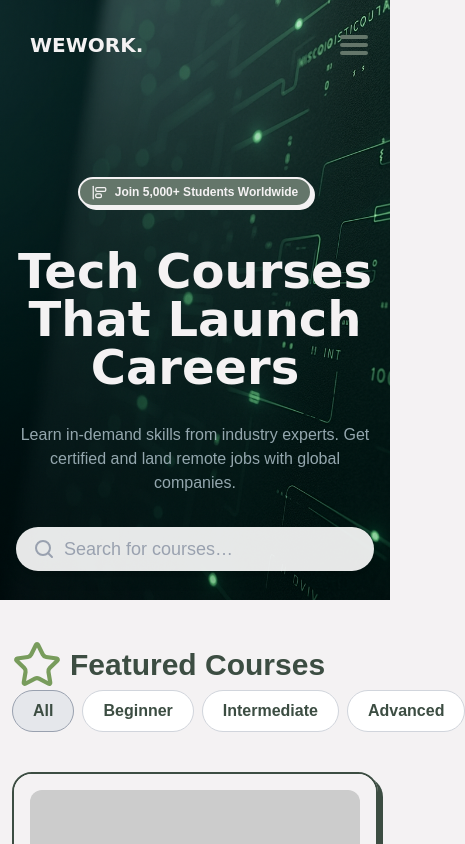
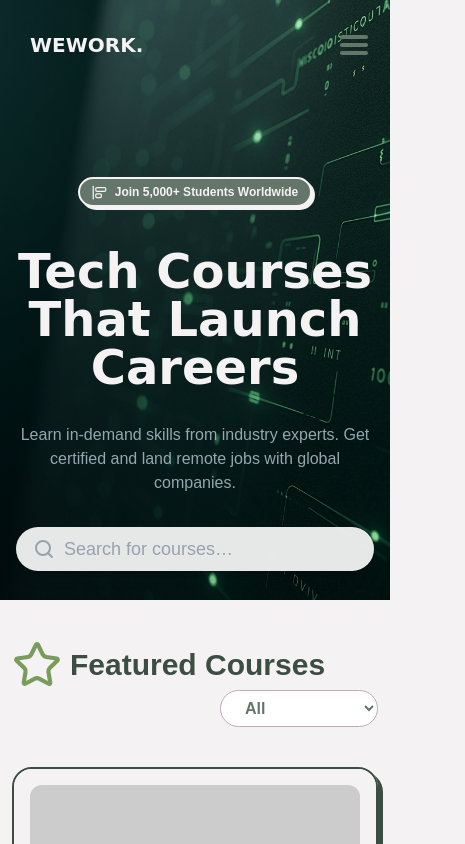
Before and after one commit to TechProoo/wework, a React (Vite) app: page /courses in a window 390 px wide. Shown: the top 844 px of the page, 465 px wide, since content can reach past the window. Built offline with nearby package versions, Linux system fonts and the light colour scheme.

Commit message:
Finished resposive issue for courses page

```diff
--- a/src/Pages/Courses.tsx
+++ b/src/Pages/Courses.tsx
@@ -97,13 +97,35 @@
               <span className="font-bold text-3xl">Featured Courses</span>
             </div>
             <div className="flex gap-2 items-center ml-auto">
+              {/* Responsive filter: select on mobile, buttons on desktop */}
+              <div className="block md:hidden w-full">
+                <select
+                  value={filter}
+                  onChange={(e) => {
+                    setFilter(e.target.value);
+                    setLimit(5);
+                  }}
+                  className="rounded-full px-5 py-2 border font-semibold text-base bg-white text-[var(--color-primary)] border-[var(--color-accent)] focus:ring-2 focus:ring-[var(--color-accent)] transition-all duration-200 w-full"
+                >
+                  {levels.map((lvl) => (
+                    <option
+                      key={lvl}
+                      value={lvl}
+                      className="text-[var(--color-primary)]"
+                    >
+                      {lvl}
+                    </option>
+                  ))}
+                </select>
+              </div>
+              <div className="hidden md:flex gap-2 items-center">
                 {levels.map((lvl) => (
                   <button
                     key={lvl}
                     className={`px-5 py-2 rounded-full border font-semibold text-base transition-all duration-200 ${
                       filter === lvl
-                      ? "bg-gray-200 border-gray-400"
-                      : "bg-white border-gray-300"
+                        ? "bg-[var(--color-accent)] text-white border-[var(--color-accent)]"
+                        : "bg-white text-[var(--color-primary)] border-[var(--color-accent)]"
                     }`}
                     onClick={() => {
                       setFilter(lvl);
@@ -113,6 +135,7 @@
                     {lvl}
                   </button>
                 ))}
+              </div>
             </div>
           </div>
         </div>
```
Lines whose indentation alone changed are shown as unchanged.
